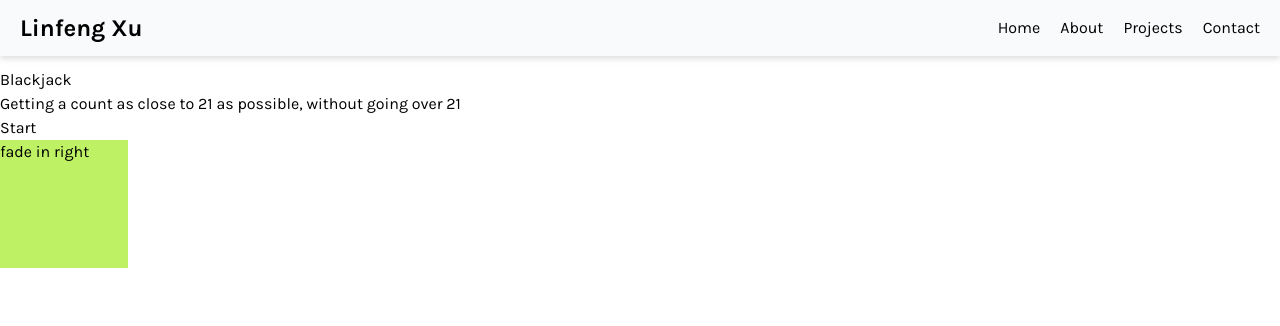
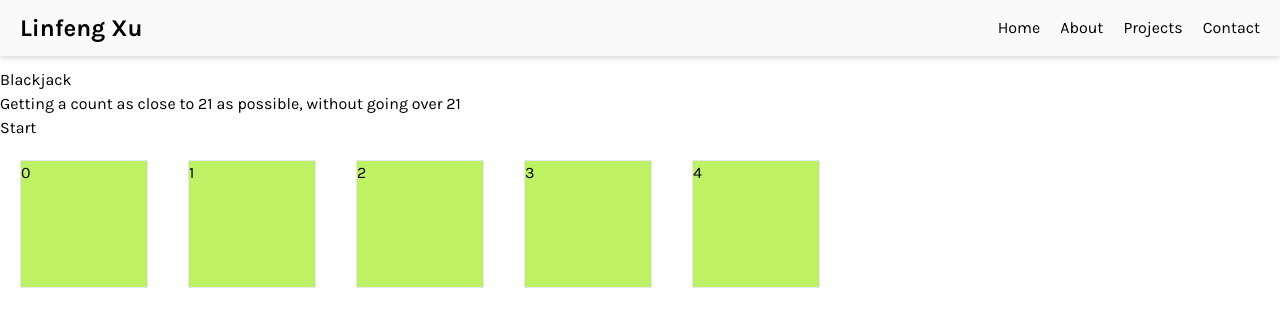
Before and after one commit to whiskey711/my-website-app, a Next.js app: page /projects/games/blackjack in a window 1280 px wide. Shown: the top 326 px of the page. Built offline with nearby package versions, Linux system fonts and the light colour scheme; a web font is replaced by a local one.

Commit message:
slide animation unsucess

```diff
--- a/components/poker-components/BlackjackCover.js
+++ b/components/poker-components/BlackjackCover.js
@@ -3,6 +3,13 @@ import { nanoid } from "nanoid";
 import { useState } from "react";
 
 export default function BlackjackCover(props) {
+  const [nums, setNums] = useState([0,1,2,3,4]);
+  const numElements = nums.map((num) => {
+    return (<div key={nanoid()}
+      className="h-32 w-32 m-5 border bg-lime-300 last:animate-slidein">
+      {num}
+    </div>);
+  })
 
   return (
     <div>
@@ -11,10 +18,11 @@ export default function BlackjackCover(props) {
       <div>
         <button onClick={props.startGame}>Start</button>
       </div>
-      <div
-        className="h-32 w-32 bg-lime-300">
-        fade in right
+
+      <div className="flex">
+        {numElements}
       </div>
+
     </div>
   );
 }
--- a/components/poker-components/BlackjackInterface.js
+++ b/components/poker-components/BlackjackInterface.js
@@ -183,7 +183,7 @@ export default function BlackjackInterface() {
       <div className="bg-white w-2/3 rounded-lg">
         <div className="text-center">
           <h1>Dealer <span>{dealer.sum}</span></h1>
-          <div className="flex justify-center last:bg-black">
+          <div className="flex justify-center">
             {dealerCardsElements}
           </div>
         </div>
--- a/components/poker-components/PokerCard.js
+++ b/components/poker-components/PokerCard.js
@@ -2,7 +2,7 @@ import { nanoid } from "nanoid";
 
 export default function PokerCard(props) {
   return (
-    <div key={nanoid()} className="mr-2 my-3">
+    <div key={nanoid()} className="mr-2 my-3 last:animate-slidein">
       <img
         className="h-32"
         src={"/poker/" + props.card.rank + "_of_" + props.card.suit + ".svg"}
--- a/tailwind.config.js
+++ b/tailwind.config.js
@@ -5,9 +5,6 @@ module.exports = {
     "./app/**/*.{js,ts,jsx,tsx}",
     "./pages/**/*.{js,ts,jsx,tsx}",
     "./components/**/*.{js,ts,jsx,tsx}",
-  ],
-  safelist: [
-    "animate-[fade-in-right_1s_ease_in_out]"
   ],
   theme: {
     extend: {
@@ -32,6 +29,19 @@ module.exports = {
         "anti-flash-white": "#EDF2F4",
         "phantone-red": "#EF233C",
         "fire-engine-red": "#D90429"
+      },
+      animation: {
+        slidein: "slide 0.7s ease-in",
+        wiggle: "wiggle 1s ease-in-out infinite"
+      },
+      keyframes: {
+        slide: {
+          "0%": {transform: "translateX(20px)"},
+        },
+        wiggle: {
+          '0%, 100%': { transform: 'rotate(-3deg)' },
+          '50%': { transform: 'rotate(3deg)' },
+        }
       }
     }
   },
```
